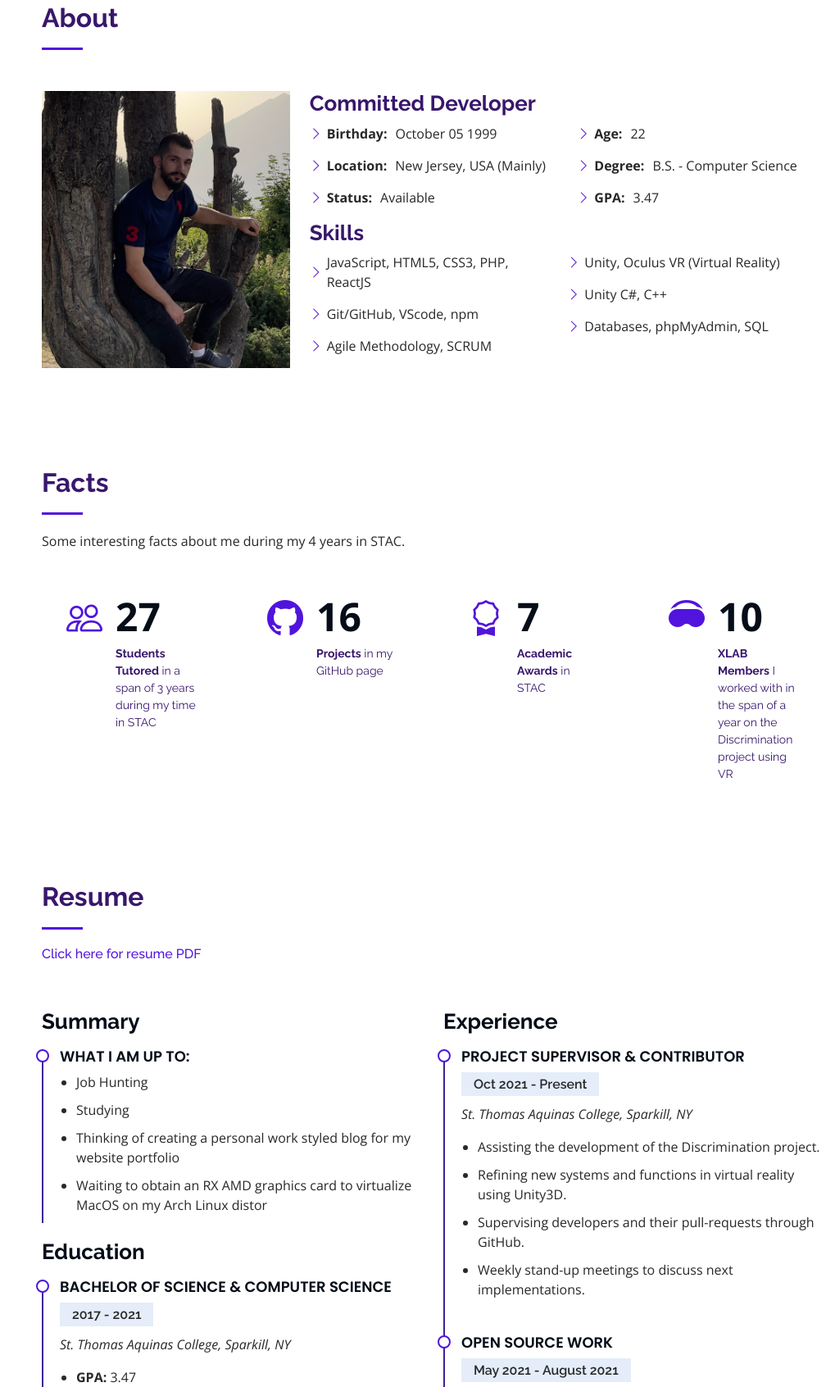
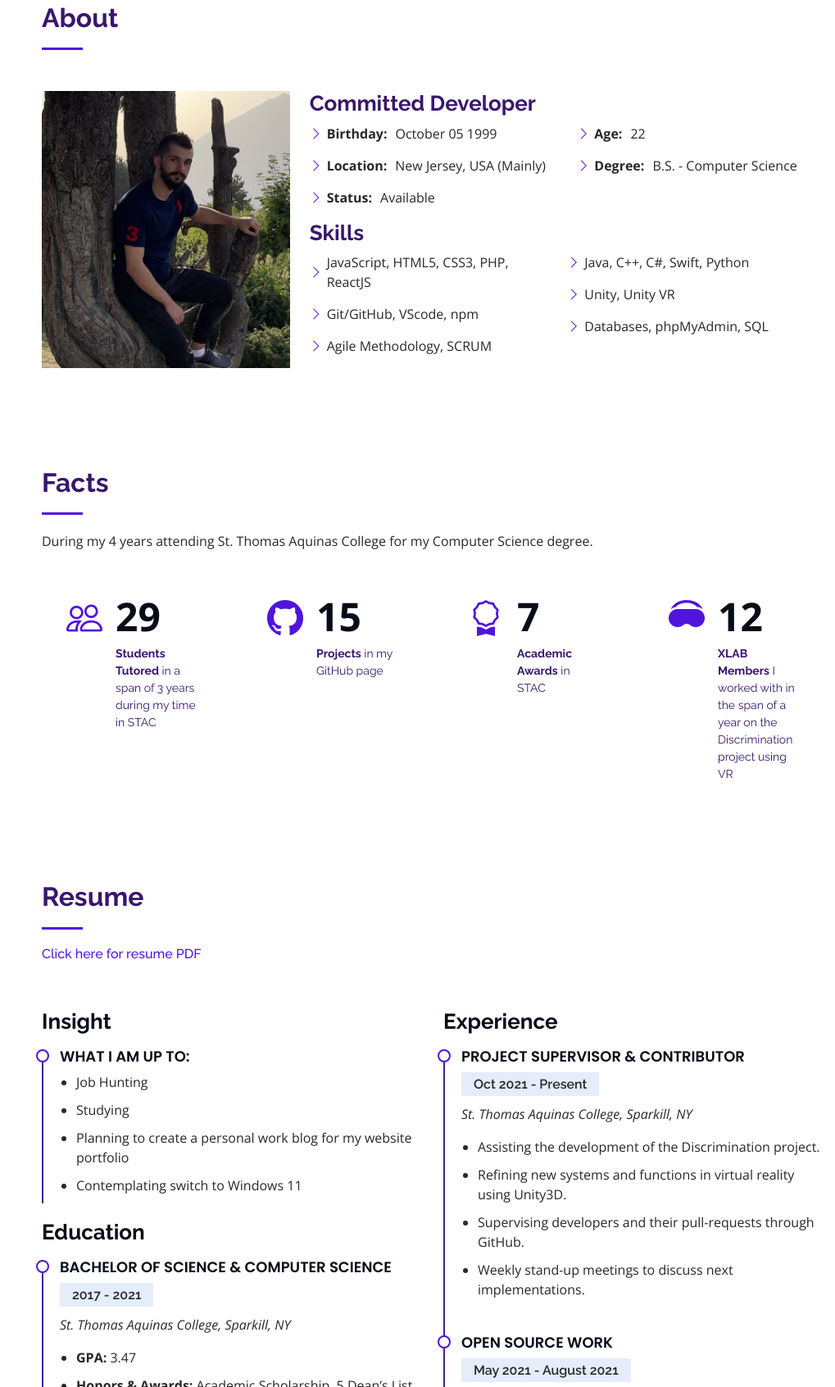
Before and after one commit to taulantxhakli/taulantxhakli.github.io, a plain HTML site: page index.html in a window 1280 px wide. Shown: the part 857-2549 px from the top of the page at 82% size, without its empty margins (261-1280 px from the left). Drawn offline with nearby package versions, Linux system fonts and the light colour scheme.

Commit message:
info change

```diff
--- a/index.html
+++ b/index.html
@@ -93,7 +93,6 @@
                 <ul>
                   <li><i class="bi bi-chevron-right"></i> <strong>Age:</strong> <span>22</span></li>
                   <li><i class="bi bi-chevron-right"></i> <strong>Degree:</strong> <span>B.S. - Computer Science</span></li>
-                  <li><i class="bi bi-chevron-right"></i> <strong>GPA:</strong> <span>3.47</span></li>
                 </ul>
               </div>
             <h3>Skills</h3>
@@ -107,8 +106,8 @@
                 </div>
                 <div class="col-lg-6">
                   <ul>
-                    <li><i class="bi bi-chevron-right"></i> <span>Unity, Oculus VR (Virtual Reality)</span></li>
-                    <li><i class="bi bi-chevron-right"></i> <span>Unity C#, C++</span></li>
+                    <li><i class="bi bi-chevron-right"></i> <span>Java, C++, C#, Swift, Python</span></li>
+                    <li><i class="bi bi-chevron-right"></i> <span>Unity, Unity VR</span></li>
                     <li><i class="bi bi-chevron-right"></i> <span>Databases, phpMyAdmin, SQL</span></li>
                     </ul>
                   </div>
@@ -126,7 +125,7 @@
 
         <div class="section-title">
           <h2>Facts</h2>
-          <p>Some interesting facts about me during my 4 years in STAC.</p>
+          <p>During my 4 years attending St. Thomas Aquinas College for my Computer Science degree.</p>
         </div>
 
         <div class="row no-gutters">
@@ -134,7 +133,7 @@
           <div class="col-lg-3 col-md-6 d-md-flex align-items-md-stretch" data-aos="fade-up">
             <div class="count-box">
               <i class="bi bi-people"></i>
-              <span data-purecounter-start="0" data-purecounter-end="27" data-purecounter-duration="1" class="purecounter"></span>
+              <span data-purecounter-start="0" data-purecounter-end="29" data-purecounter-duration="1" class="purecounter"></span>
               <p><strong>Students Tutored</strong> in a span of 3 years during my time in STAC</p>
             </div>
           </div>
@@ -142,7 +141,7 @@
           <div class="col-lg-3 col-md-6 d-md-flex align-items-md-stretch" data-aos="fade-up" data-aos-delay="100">
             <div class="count-box">
               <i class="bi bi-github"></i>
-              <span data-purecounter-start="0" data-purecounter-end="16" data-purecounter-duration="1" class="purecounter"></span>
+              <span data-purecounter-start="0" data-purecounter-end="15" data-purecounter-duration="1" class="purecounter"></span>
               <p><strong>Projects</strong> in my GitHub page</p>
             </div>
           </div>
@@ -158,7 +157,7 @@
           <div class="col-lg-3 col-md-6 d-md-flex align-items-md-stretch" data-aos="fade-up" data-aos-delay="300">
             <div class="count-box">
               <i class="bi bi-headset-vr"></i>
-              <span data-purecounter-start="0" data-purecounter-end="10" data-purecounter-duration="1" class="purecounter"></span>
+              <span data-purecounter-start="0" data-purecounter-end="12" data-purecounter-duration="1" class="purecounter"></span>
               <p><strong>XLAB Members</strong> I worked with in the span of a year on the Discrimination project using VR</p>
             </div>
           </div>
@@ -176,14 +175,14 @@
         </div>
         <div class="row">
           <div class="col-lg-6" data-aos="fade-up">
-            <h3 class="resume-title">Summary</h3>
+            <h3 class="resume-title">Insight</h3>
             <div class="resume-item pb-0">
               <h4>What I am up to:</h4>
               <ul>
                 <li>Job Hunting</li>
                 <li>Studying</li>
-                <li>Thinking of creating a personal work styled blog for my website portfolio</li>
-                <li>Waiting to obtain an RX AMD graphics card to virtualize MacOS on my Arch Linux distor</li>
+                <li>Planning to create a personal work blog for my website portfolio</li>
+                <li>Contemplating switch to Windows 11</li>
               </ul>
             </div>
 
```
